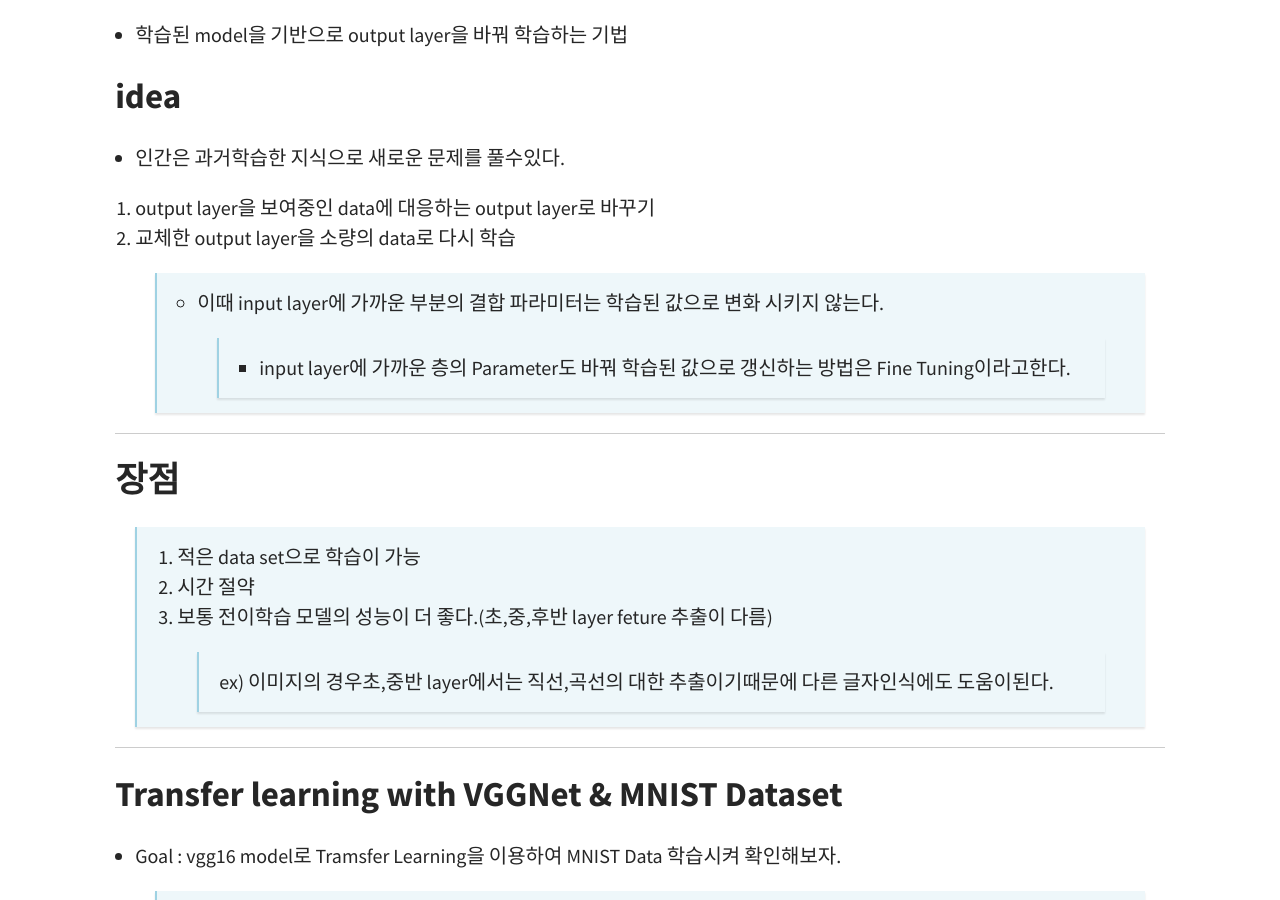
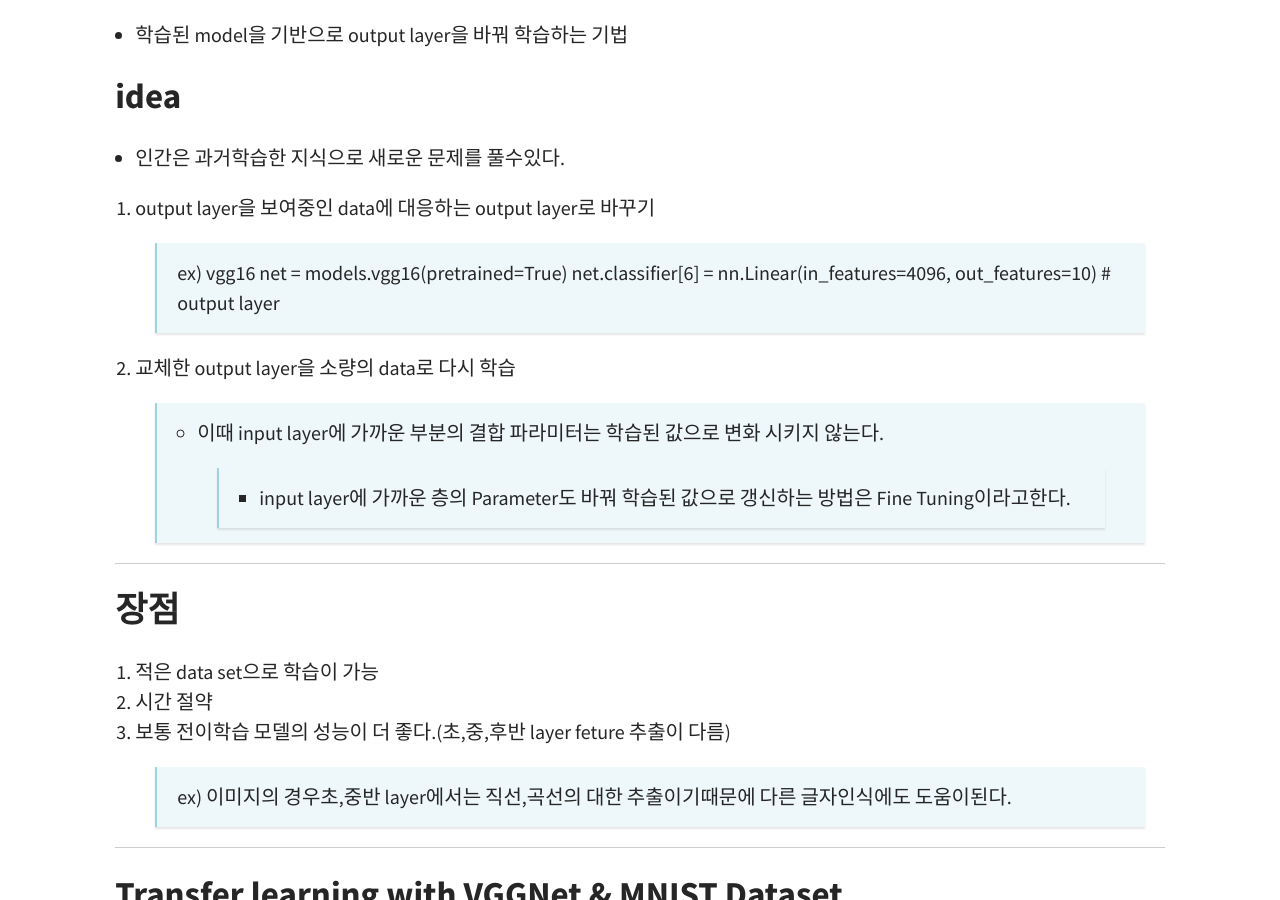
Before and after one commit to Ahnho/Ahnho.github.io, a Jekyll site: the page built from _posts/2022-07-16-transfer.md, in a window 1280 px wide and 900 px high, scrolled down 474 px. Built offline with Jekyll 4.4.1, drawn with Linux system fonts in a browser that asks for light colours.

Commit message:
Update 2022-07-16-transfer.md

```diff
--- a/_posts/2022-07-16-transfer.md
+++ b/_posts/2022-07-16-transfer.md
@@ -16,6 +16,9 @@ excerpt_separator: <!--more-->
 - 인간은 과거학습한 지식으로 새로운 문제를 풀수있다.
 
 1. output layer을 보여중인 data에 대응하는 output layer로 바꾸기
+> ex) vgg16
+> net = models.vgg16(pretrained=True)
+> net.classifier[6] = nn.Linear(in_features=4096, out_features=10) # output layer
 2. 교체한 output layer을 소량의 data로 다시 학습
 > - 이때 input layer에 가까운 부분의 결합 파라미터는 학습된 값으로 변화 시키지 않는다.
 >> - input layer에 가까운 층의 Parameter도 바꿔 학습된 값으로 갱신하는 방법은 Fine Tuning이라고한다.
@@ -23,10 +26,10 @@ excerpt_separator: <!--more-->
 ---
 
 ## 장점
-> 1. 적은 data set으로 학습이 가능
-> 2. 시간 절약
-> 3. 보통 전이학습 모델의 성능이 더 좋다.(초,중,후반 layer feture 추출이 다름)
->> ex) 이미지의 경우초,중반 layer에서는 직선,곡선의 대한 추출이기때문에 다른 글자인식에도 도움이된다.
+1. 적은 data set으로 학습이 가능
+2. 시간 절약
+3. 보통 전이학습 모델의 성능이 더 좋다.(초,중,후반 layer feture 추출이 다름)
+> ex) 이미지의 경우초,중반 layer에서는 직선,곡선의 대한 추출이기때문에 다른 글자인식에도 도움이된다.
 
 ---
 
```
